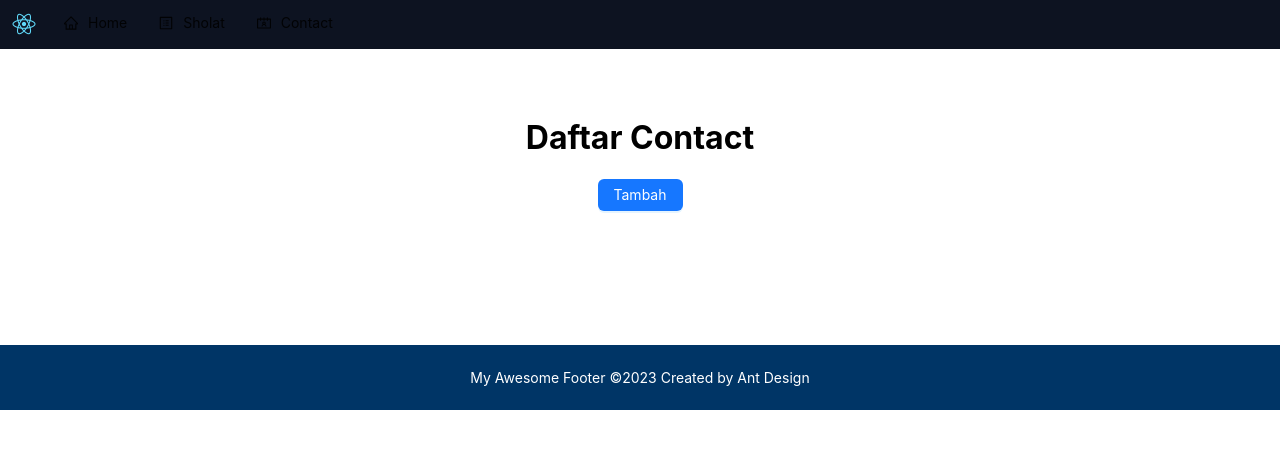
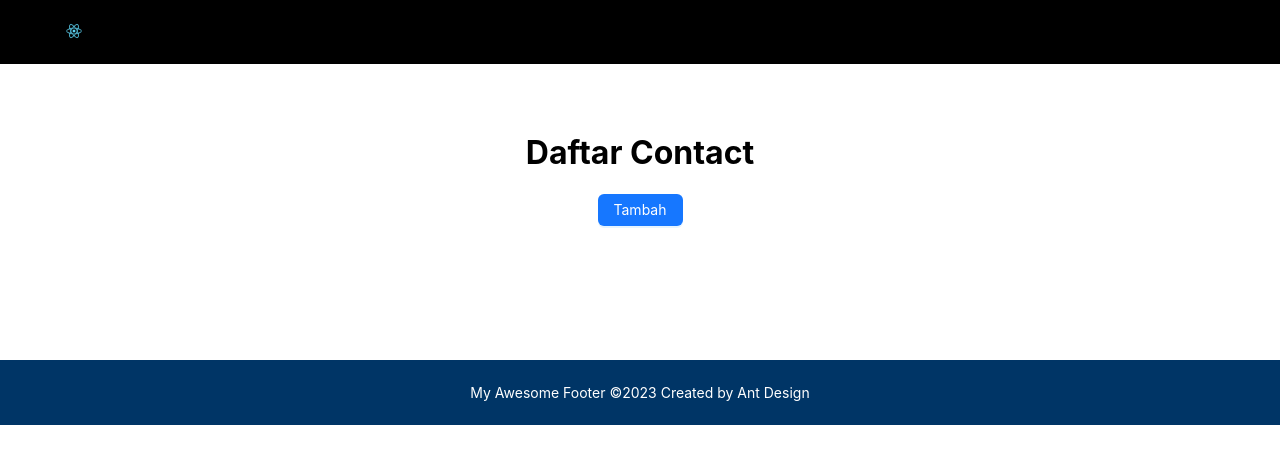
Before and after one commit to rizkyujian17/Project_Pertama_ReactJS, a React (Create React App) app: page /contact in a window 1280 px wide. Shown: the top 464 px of the page. Built offline with nearby package versions, Linux system fonts and the light colour scheme.

Commit message:
updatenavbar

```diff
--- /dev/null
+++ b/src/BaseNavbar.css
@@ -0,0 +1,4 @@
+.logo {
+    display: flex;
+    align-items: center;
+  }
--- a/src/components/homecard.js
+++ b/src/components/homecard.js
@@ -5,24 +5,28 @@ const { Meta } = Card;
 
 const cardContent=[
     {
+        id:1,
         title: 'basuki',
         description: 'calala',
         src: 'https://os.alipayobjects.com/rmsportal/QBnOOoLaAfKPirc.png',
         alt : 'sample',
     },
     {
+        id:2,
         title: 'basuki1',
         description: 'calala',
         src: 'https://images.unsplash.com/photo-1679508056887-5c76269dad54?ixlib=rb-4.0.3&ixid=MnwxMjA3fDB8MHxwaG90by1wYWdlfHx8fGVufDB8fHx8&auto=format&fit=crop&w=435&q=80',
         alt : 'sample1',
     },
     {
+        id:3,
         title: 'basuki2',
         description: 'calala',
         src: 'https://images.unsplash.com/photo-1679464872062-f0a7a87e68db?ixlib=rb-4.0.3&ixid=MnwxMjA3fDB8MHxwaG90by1wYWdlfHx8fGVufDB8fHx8&auto=format&fit=crop&w=465&q=80',
         alt : 'sample2',
     },
     {
+        id:4,
         title: 'basuki3',
         description: 'calala',
         src: 'https://images.unsplash.com/photo-1679508057079-f1bf069350ee?ixlib=rb-4.0.3&ixid=MnwxMjA3fDB8MHxwaG90by1wYWdlfHx8fGVufDB8fHx8&auto=format&fit=crop&w=435&q=80',
@@ -73,7 +77,7 @@ const HomeCard = () => (
             marginTop: '16px',
             marginBottom: '16px',
             }}
-            cover={<img alt={item.alt} src={item.src} />}
+            cover={<img alt={item.alt} src={item.src}  />}key={item.id}
         >
             <Meta title={item.title} description={item.description} />
         </Card>
--- a/src/components/homegalery.js
+++ b/src/components/homegalery.js
@@ -60,7 +60,7 @@ function HomeGalery() {
             backgroundSize: 'cover'
             }}
           >
-            <iframe width="100%" height="560" src="https://www.youtube.com/embed/HyiIvhdN3JI" title="YouTube video player" frameborder="0" allow="accelerometer; autoplay; clipboard-write; encrypted-media; gyroscope; picture-in-picture; web-share" allowfullscreen></iframe>
+            <iframe width="100%" height="560" src="https://www.youtube.com/embed/HyiIvhdN3JI" title="YouTube video player" frameBorder='0' allow="accelerometer; autoplay; clipboard-write; encrypted-media; gyroscope; picture-in-picture; web-share" allowFullScreen></iframe>
           </Card>
       </Col>
 
--- a/src/components/slider.js
+++ b/src/components/slider.js
@@ -3,6 +3,7 @@ import { Carousel } from 'antd';
 const contentStyle = [
 
   {
+      id:'1',
       name : "photo 1",
       height: '480px',
       color: '#fff',
@@ -13,6 +14,7 @@ const contentStyle = [
       backgroundImage: 'url("https://images.unsplash.com/photo-1682251167570-db70af09f7a3?ixlib=rb-4.0.3&ixid=MnwxMjA3fDB8MHxwaG90by1wYWdlfHx8fGVufDB8fHx8&auto=format&fit=crop&w=870&q=80")',
   },
   {
+    id:'2',
     name : "photo 2",
     height: '480px',
     color: '#fff',
@@ -24,6 +26,7 @@ const contentStyle = [
 
   },
   {
+    id:'3',
     name : "photo 3",
     height: '480px',
     color: '#fff',
@@ -35,6 +38,7 @@ const contentStyle = [
 
   },
   {
+    id:'4',
     name : "photo 4",
     height: '480px',
     color: '#fff',
@@ -66,7 +70,7 @@ const HomeSlider = () => (
     {
       contentStyle.map((item) => (
       <>
-        <h3 style={item}>{item.name}</h3>
+        <h3 key={item.id} style={item}>{item.name}</h3>
       </>
 
       ))
--- a/src/index.css
+++ b/src/index.css
@@ -11,3 +11,7 @@ code {
   font-family: source-code-pro, Menlo, Monaco, Consolas, 'Courier New',
     monospace;
 }
+.logo {
+  display: flex;
+  align-items: center;
+}
--- a/src/layouts/navbar.jsx
+++ b/src/layouts/navbar.jsx
@@ -1,10 +1,19 @@
 import React from 'react';
 import { ContactsOutlined, HomeOutlined, ProfileOutlined} from '@ant-design/icons';
-import { Menu } from 'antd';
+import { Layout, Menu } from 'antd';
 import logo from '../logo192.png'; // import your logo image
 import { useState } from 'react';
 
+const {Header}=Layout;
+
 const items = [
+  {
+    icon : <img src={logo} style={{     width: '16px',
+      marginTop: '4px',}}/>,
+    key : 'NavBrand',
+    href : '/',
+    label: 'React Belajar'
+  },
   {
     label: 'Home',
     key: 'home',
@@ -25,6 +34,8 @@ const items = [
   }
 ];
 
+
+
 const BaseNavbar = () => {
   const [current, setCurrent] = useState();
   const onClick = (e) => {
@@ -32,17 +43,27 @@ const BaseNavbar = () => {
     setCurrent(e.key);
   };
 
-  return (
-    <Menu id="menu-1" onClick={onClick} selectedKeys={[current]}  mode="horizontal" style={{ backgroundColor: '#0d1321', color:'#fff', paddingBottom:'0px'  }}  responsive>
-      <img src={logo} alt="Logo" style={{ width :'24px', padding:'12px'}}/>
-      {items.map(item => (
-        <Menu.Item key={item.key} icon={item.icon} >
-          <a href={item.href}>{item.label}</a>
-        </Menu.Item>
-      ))}
-    </Menu>
+      return (
+        <Header style={{ backgroundColor: '#000', color:'#fff' }}>
 
-  );
+          <Menu id="menu-1"  onClick={onClick} selectedKeys={[current]}  mode="horizontal" style={{ backgroundColor: '#000', color:'#fff' }}  responsive="true"
+
+          items={items.map(item =>(
+
+            {
+
+            key:  item.key,
+            icon : item.icon,
+            label : <a href={item.href}>{item.label}</a>,
+          }
+
+        ))}>
+
+
+        </Menu>
+        </Header>
+
+      );
 };
 
 export default BaseNavbar;
--- a/src/pages/sholat.js
+++ b/src/pages/sholat.js
@@ -68,7 +68,7 @@ const JadwalSholat = () =>{
                         (optionA?.label ?? '').toLowerCase().localeCompare((optionB?.label ?? '').toLowerCase())
                       }>
                       {namaKota.map((item) =>(
-                          <Option label={item.nama} value={item.id}>
+                          <Option key={item.id} label={item.nama} value={item.id}>
                           {item.nama}
                         </Option>
                       ))}
```
Lines whose indentation alone changed are shown as unchanged.
